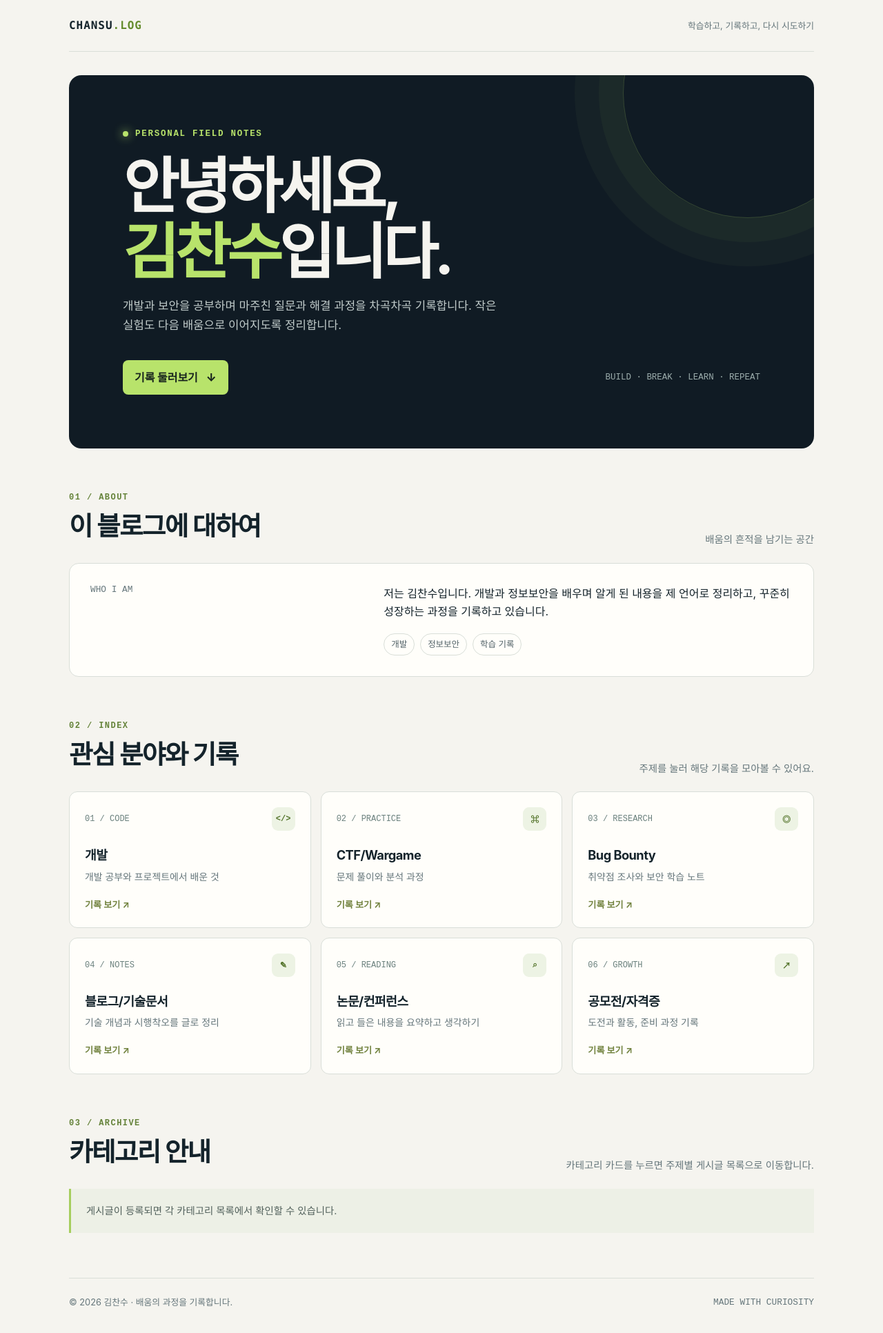
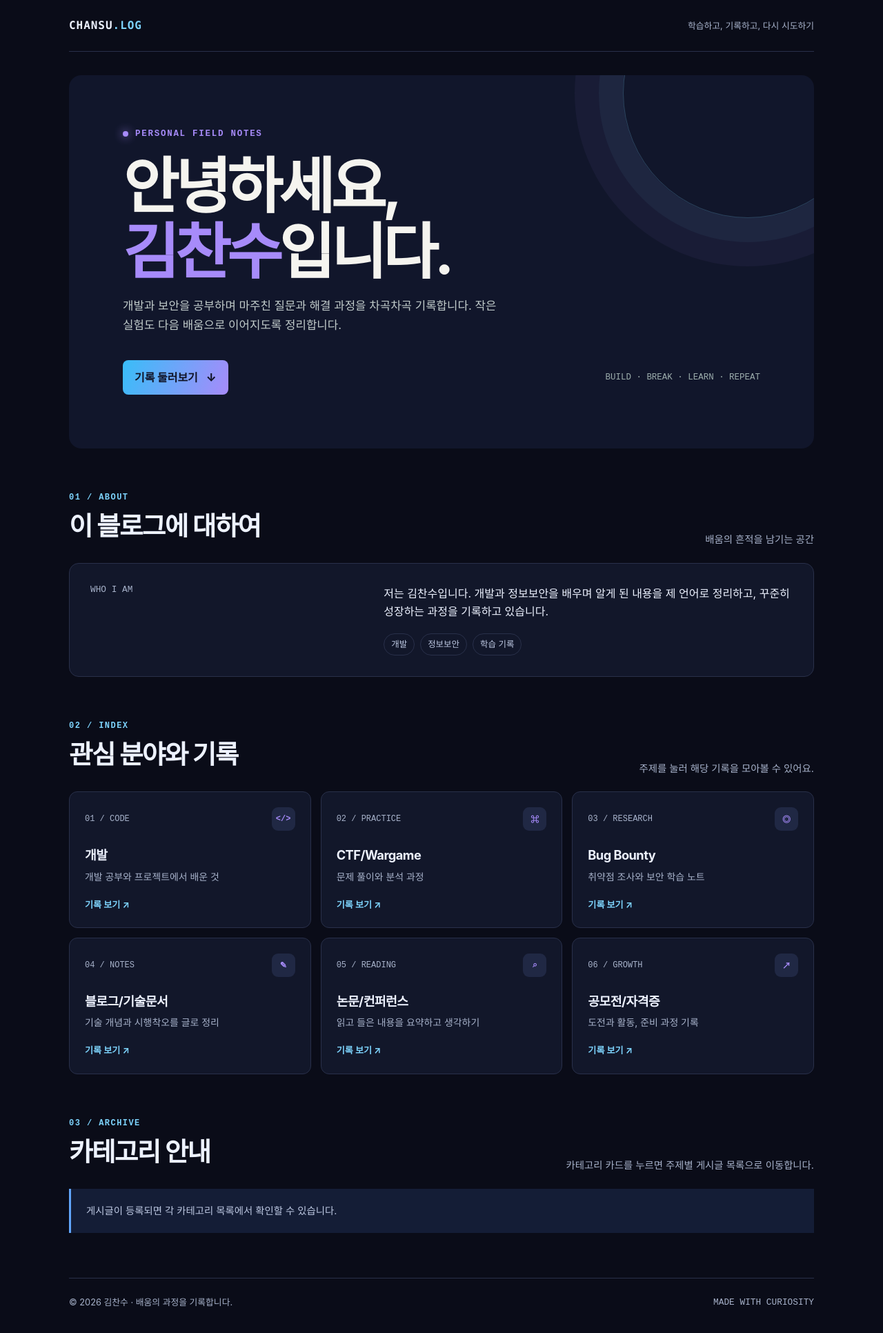
Before and after one commit to chansu8472-cpu/chansu8472-cpu.github.io, a Jekyll site: the page index.html, which Jekyll copies as it is, in a window 1280 px wide. Shown: the whole page at 69% size. Built offline with Jekyll 4.4.1, drawn with Linux system fonts in a browser that asks for light colours.

Commit message:
Apply dark blue-purple theme to homepage

```diff
--- a/index.html
+++ b/index.html
@@ -4,10 +4,10 @@
   <meta charset="utf-8">
   <meta name="viewport" content="width=device-width, initial-scale=1">
   <meta name="description" content="김찬수의 개발과 보안 학습 기록">
-  <meta name="theme-color" content="#101b24">
+  <meta name="theme-color" content="#0a0c18">
   <title>김찬수 | Field Notes</title>
   <style>
-    :root { color-scheme: light; --ink:#14232b; --muted:#65767b; --paper:#f5f4ef; --card:#fffefa; --line:#d9ded8; --green:#b8e36b; --deep:#101b24; }
+    :root { color-scheme: dark; --ink:#edf2ff; --muted:#a7b2ca; --paper:#0a0c18; --card:#12172a; --line:#29304a; --green:#a78bfa; --deep:#11162b; }
     * { box-sizing:border-box; }
     html { scroll-behavior:smooth; }
     body { margin:0; background:var(--paper); color:var(--ink); font-family:Inter, Pretendard, "Noto Sans KR", system-ui, sans-serif; line-height:1.65; }
@@ -15,37 +15,37 @@
     .wrap { width:min(1080px, calc(100% - 40px)); margin:auto; }
     .topbar { display:flex; align-items:center; justify-content:space-between; padding:24px 0; border-bottom:1px solid var(--line); }
     .brand { font-family:ui-monospace, SFMono-Regular, Menlo, monospace; font-weight:800; letter-spacing:.06em; }
-    .brand span { color:#648c2d; }
+    .brand span { color:#7dd3fc; }
     .topbar small { color:var(--muted); font-size:.8rem; }
     .hero { position:relative; overflow:hidden; margin:34px 0 54px; padding:clamp(34px,7vw,78px); border-radius:18px; background:var(--deep); color:#f5f4ef; }
-    .hero:after { content:""; position:absolute; width:360px; height:360px; right:-85px; top:-155px; border:1px solid rgba(184,227,107,.22); border-radius:50%; box-shadow:0 0 0 35px rgba(184,227,107,.04),0 0 0 70px rgba(184,227,107,.035); }
+    .hero:after { content:""; position:absolute; width:360px; height:360px; right:-85px; top:-155px; border:1px solid rgba(125,211,252,.24); border-radius:50%; box-shadow:0 0 0 35px rgba(125,211,252,.05),0 0 0 70px rgba(167,139,250,.05); }
     .eyebrow { display:flex; gap:10px; align-items:center; color:var(--green); font:700 .78rem ui-monospace,monospace; letter-spacing:.14em; text-transform:uppercase; }
     .dot { width:8px; height:8px; border-radius:50%; background:var(--green); box-shadow:0 0 14px var(--green); }
     h1 { max-width:680px; margin:22px 0 16px; font-size:clamp(2.5rem,7vw,5.5rem); line-height:1.08; letter-spacing:-.065em; }
     h1 em { color:var(--green); font-style:normal; }
     .intro { max-width:560px; color:#c0cbca; font-size:1.05rem; }
     .hero-foot { display:flex; align-items:center; justify-content:space-between; gap:24px; margin-top:36px; }
-    .button { display:inline-flex; align-items:center; gap:12px; padding:12px 17px; border-radius:8px; background:var(--green); color:#17231d; font-weight:800; }
+    .button { display:inline-flex; align-items:center; gap:12px; padding:12px 17px; border-radius:8px; background:linear-gradient(110deg,#38bdf8,#a78bfa); color:#101326; font-weight:800; }
     .hero-note { color:#9daead; font: .78rem ui-monospace,monospace; }
     section { margin:64px 0; }
     .section-head { display:flex; align-items:end; justify-content:space-between; gap:20px; margin-bottom:22px; }
-    .section-kicker { color:#65833a; font:700 .75rem ui-monospace,monospace; letter-spacing:.12em; text-transform:uppercase; }
+    .section-kicker { color:#7dd3fc; font:700 .75rem ui-monospace,monospace; letter-spacing:.12em; text-transform:uppercase; }
     h2 { margin:4px 0 0; font-size:clamp(1.7rem,4vw,2.35rem); letter-spacing:-.045em; }
     .section-head p { margin:0; color:var(--muted); font-size:.9rem; }
     .about { display:grid; grid-template-columns:1fr 1.5fr; gap:30px; padding:30px; border:1px solid var(--line); border-radius:14px; background:var(--card); }
     .about-label { color:var(--muted); font: .8rem ui-monospace,monospace; }
     .about p { margin:0; }
     .tags { display:flex; flex-wrap:wrap; gap:8px; margin-top:18px; }
-    .tag { padding:5px 10px; border:1px solid var(--line); border-radius:99px; color:#536369; font-size:.78rem; }
+    .tag { padding:5px 10px; border:1px solid var(--line); border-radius:99px; color:#bdc8e2; font-size:.78rem; }
     .grid { display:grid; grid-template-columns:repeat(3,1fr); gap:14px; }
     .card { min-height:190px; display:flex; flex-direction:column; padding:22px; border:1px solid var(--line); border-radius:12px; background:var(--card); transition:transform .18s ease,border-color .18s ease,box-shadow .18s ease; }
-    .card:hover { transform:translateY(-4px); border-color:#a9c77a; box-shadow:0 12px 28px rgba(27,48,39,.07); }
-    .card-top { display:flex; align-items:center; justify-content:space-between; color:#6b817e; font: .75rem ui-monospace,monospace; }
-    .card-icon { display:grid; place-items:center; width:34px; height:34px; border-radius:9px; background:#edf3e4; color:#54742b; font-weight:800; }
+    .card:hover { transform:translateY(-4px); border-color:#8b5cf6; box-shadow:0 12px 28px rgba(85,75,180,.2); }
+    .card-top { display:flex; align-items:center; justify-content:space-between; color:#a7b2ca; font: .75rem ui-monospace,monospace; }
+    .card-icon { display:grid; place-items:center; width:34px; height:34px; border-radius:9px; background:#202844; color:#a78bfa; font-weight:800; }
     .card h3 { margin:20px 0 5px; font-size:1.14rem; letter-spacing:-.03em; }
     .card p { margin:0; color:var(--muted); font-size:.87rem; }
-    .card .arrow { margin-top:auto; padding-top:18px; color:#71823e; font-size:.82rem; font-weight:700; }
-    .note { padding:20px 22px; border-left:3px solid #a6ce5e; background:#edf0e6; color:#52615c; font-size:.9rem; }
+    .card .arrow { margin-top:auto; padding-top:18px; color:#7dd3fc; font-size:.82rem; font-weight:700; }
+    .note { padding:20px 22px; border-left:3px solid #60a5fa; background:#141d36; color:#bdc8e2; font-size:.9rem; }
     footer { display:flex; justify-content:space-between; gap:16px; padding:24px 0 34px; border-top:1px solid var(--line); color:var(--muted); font-size:.8rem; }
     footer span:last-child { font-family:ui-monospace,monospace; }
     @media (max-width:720px) { .wrap{width:min(100% - 28px,560px)} .topbar{padding:18px 0} .hero{margin:20px 0 42px;padding:30px 24px} .hero-foot,.section-head,footer{align-items:flex-start;flex-direction:column} .hero-note{display:none} .about{grid-template-columns:1fr;gap:10px;padding:22px} .grid{grid-template-columns:1fr 1fr;gap:10px} .card{min-height:180px;padding:17px} }
```
